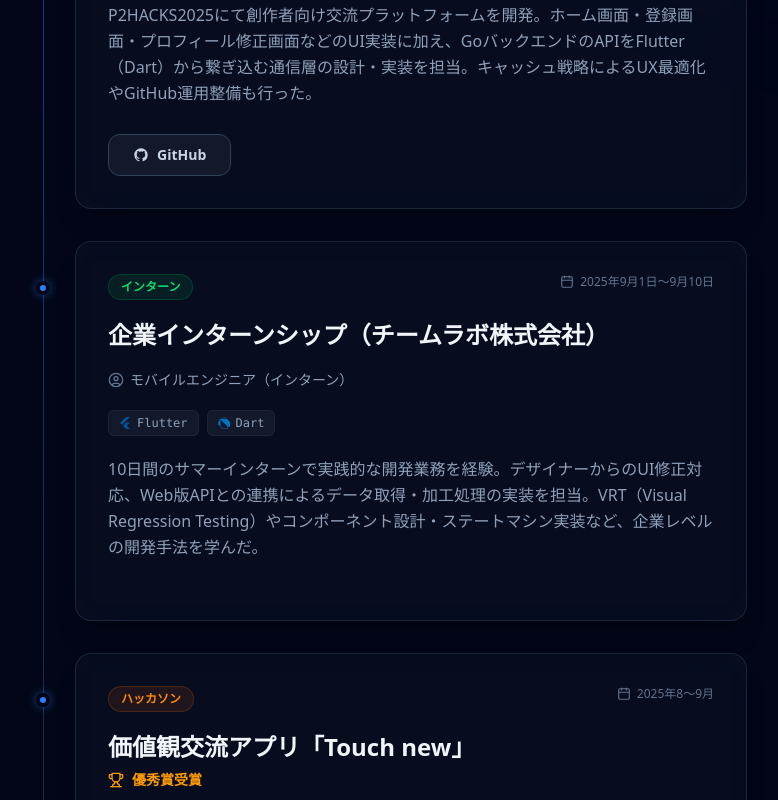
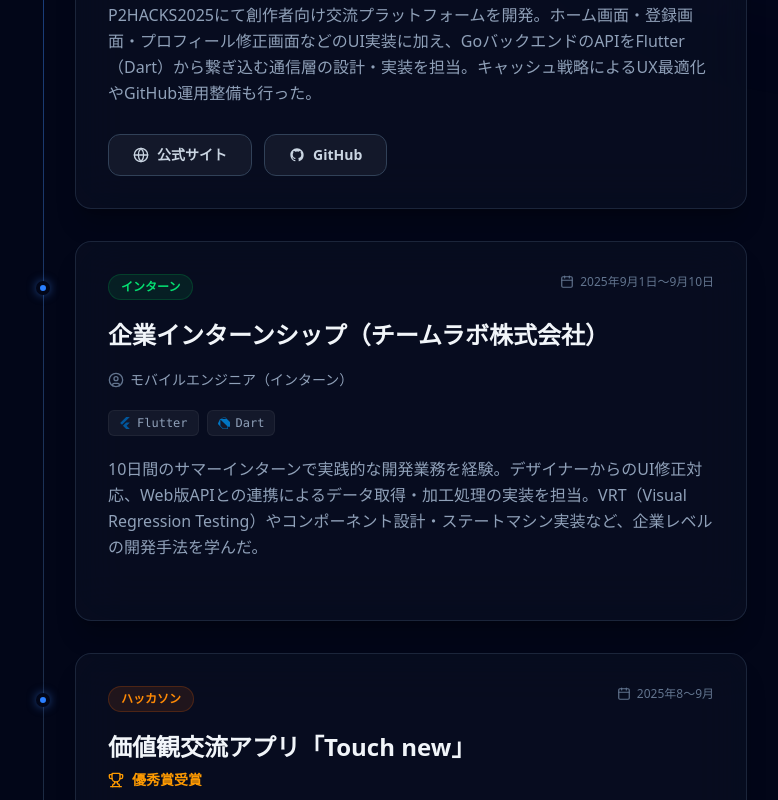
Before and after one commit to zakiPoteto/PortfolioWeb, a Next.js app: page / in a window 1280 px wide. Shown: the part 1000-1800 px from the top of the page, without its empty margins (253-1031 px from the left). Built offline with nearby package versions, Linux system fonts and the light colour scheme.

Commit message:
feat: 公式サイトリンクを追加

```diff
--- a/src/components/ExperienceCard.tsx
+++ b/src/components/ExperienceCard.tsx
@@ -1,5 +1,5 @@
 import { type Experience } from "@/data/experiences";
-import { Calendar, Users, Trophy, ExternalLink, UserCircle } from "lucide-react";
+import { Calendar, Users, Trophy, ExternalLink, UserCircle, Globe } from "lucide-react";
 import { GitHubIcon, TechIcon } from "./Icons";
 
 const categoryStyle: Record<string, string> = {
@@ -80,6 +80,17 @@
             詳しく読む
           </a>
         )}
+        {exp.officialUrl && exp.officialUrl !== "#" && (
+          <a
+            href={exp.officialUrl}
+            target="_blank"
+            rel="noopener noreferrer"
+            className="flex-1 sm:flex-none px-6 py-2.5 bg-white/5 border border-slate-700 text-slate-300 text-sm font-bold rounded-xl hover:bg-white/10 hover:border-slate-500 transition-all flex items-center justify-center gap-2 active:scale-[0.98]"
+          >
+            <Globe size={16} />
+            公式サイト
+          </a>
+        )}
         {exp.githubUrl && (
           <a
             href={exp.githubUrl}
--- a/src/data/experiences.ts
+++ b/src/data/experiences.ts
@@ -11,6 +11,7 @@
   summary: string;
   noteUrl: string;
   githubUrl?: string;
+  officialUrl?: string;
 };
 
 export const experiences: Experience[] = [
@@ -25,6 +26,7 @@
       "P2HACKS2025にて創作者向け交流プラットフォームを開発。ホーム画面・登録画面・プロフィール修正画面などのUI実装に加え、GoバックエンドのAPIをFlutter（Dart）から繋ぎ込む通信層の設計・実装を担当。キャッシュ戦略によるUX最適化やGitHub運用整備も行った。",
     noteUrl: "#",
     githubUrl: "https://github.com/p2hacks2025/pre-12",
+    officialUrl: "https://p2hacks2025.github.io/pregroup/",
   },
   {
     title: "企業インターンシップ（チームラボ株式会社）",
@@ -48,6 +50,7 @@
       "tornado2025にて「偶然のすれ違いを価値観の交換に変える」位置情報ベースの交流アプリを開発（1ヶ月間の長期ハッカソン）。React Native初挑戦で位置情報機能・すれ違い機能・Firebase Storage活用の画像交換機能を実装。コードマージ担当や技術方針相談など、エンジニアリーダー的役割も担い優秀賞を受賞。",
     noteUrl: "#",
     githubUrl: "https://github.com/tornado2025-05-momentum/Touch-new",
+    officialUrl: "https://tornado-official.jp/tornado2025/",
   },
   {
     title: "アルコール摂取管理アプリ「Callaco」",
@@ -61,6 +64,7 @@
       "P2HACKS2024にて新成人向けアルコール摂取管理アプリを開発。チームリーダーとしてプロジェクト全体を統括しながら、アルコール摂取量計算・通知機能などコア機能の実装を担当。GitHubでのブランチ・コミット命名規則策定でチーム開発フローを整備し、KDDIアジャイル賞を受賞。",
     noteUrl: "#",
     githubUrl: "https://github.com/p2hacks2024/pre-17",
+    officialUrl: "https://p2hacks2024.github.io/pregroup/",
   },
   {
     title: "大学支援アプリ「Dotto」",
```
